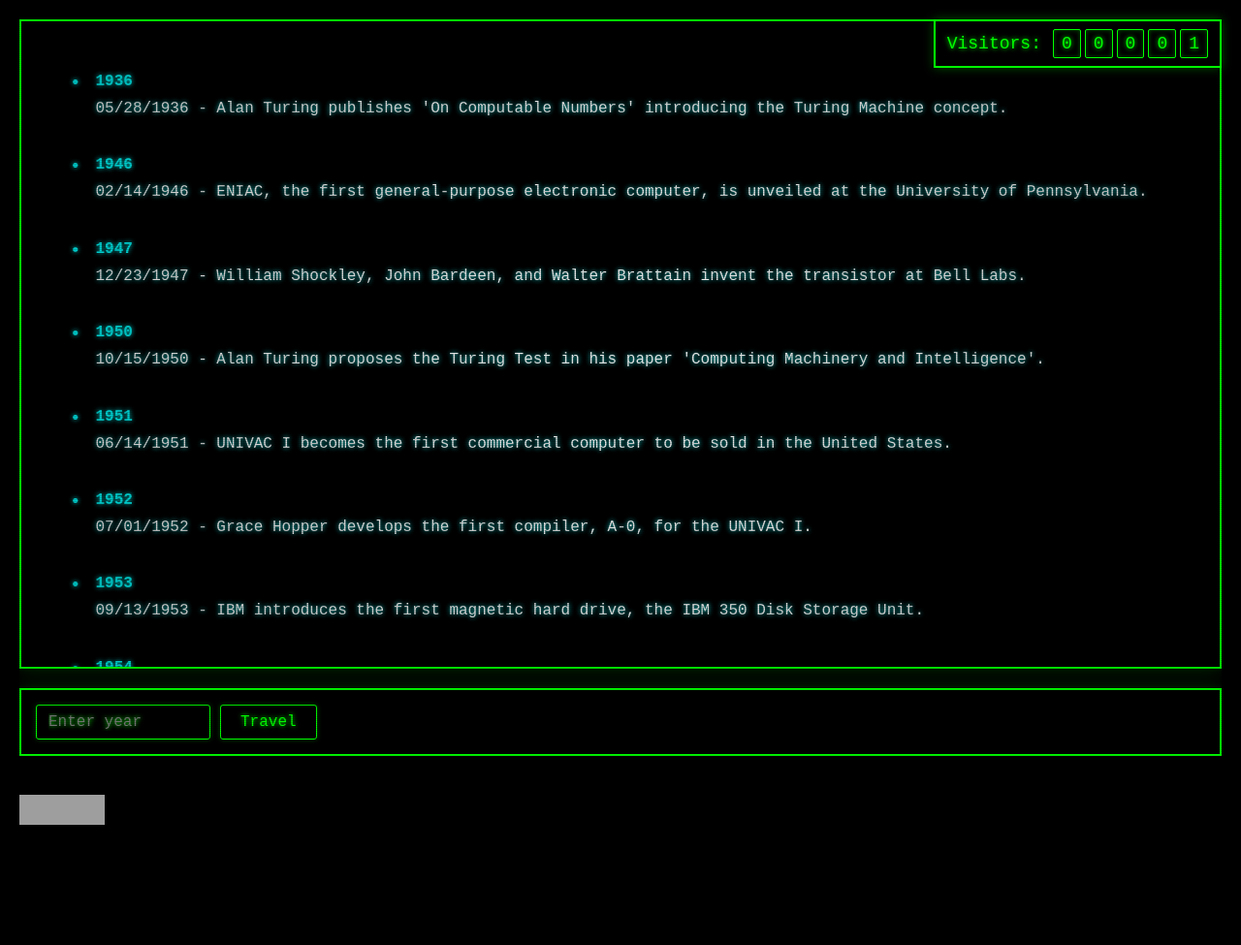
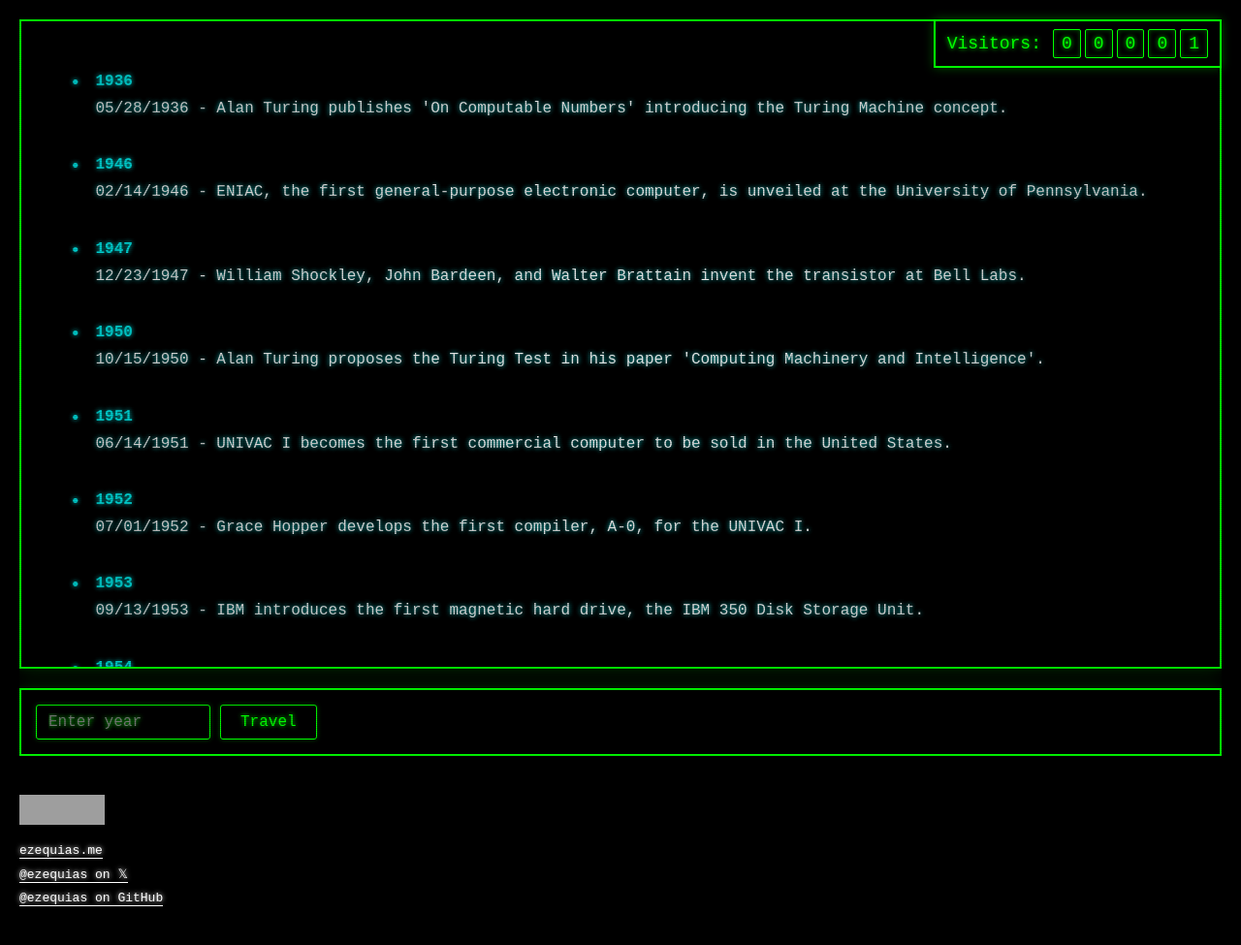
Before and after one commit to ezequiasaramburu/time-machine, a plain HTML site: page index.html in a window 1280 px wide. Shown: the whole page at 97% size. Before the commit the page ends 895 px from the top, so only its background shows below. Drawn offline with Linux system fonts and the light colour scheme; grey boxes are pictures that could not be loaded.

Commit message:
update footer links styles

```diff
--- a/index.html
+++ b/index.html
@@ -17,9 +17,16 @@
         </div>
     </div>
     <footer>
-        <a href="https://validator.w3.org/check?uri=referer">
-            <img src="https://www.w3.org/Icons/valid-html401" alt="Valid HTML!" height="31" width="88">
-        </a>
+        <div class="footer-content">
+            <a href="https://validator.w3.org/check?uri=referer" target="_blank">
+                <img src="https://www.w3.org/Icons/valid-html401" alt="Valid HTML!" height="31" width="88">
+            </a>
+            <div class="social-links">
+                <a href="https://ezequias.me" target="_blank">ezequias.me</a>
+                <a href="https://x.com/ezequias_dev" target="_blank">@ezequias on 𝕏</a>
+                <a href="https://github.com/ezequiasaramburu" target="_blank">@ezequias on GitHub</a>
+            </div>
+        </div>
     </footer>
     <script src="data.js"></script>
     <script src="script.js"></script>
--- a/styles.css
+++ b/styles.css
@@ -516,6 +516,27 @@
     margin-top: 20px;
 }
 
+.footer-content {
+    display: flex;
+    flex-direction: column;
+    align-items: flex-start;
+    gap: 15px;
+}
+
+.social-links {
+    display: flex;
+    flex-direction: column;
+    align-items: flex-start;
+    gap: 8px;
+}
+
+.social-links a {
+    color: #fff;
+    text-decoration: none;
+    text-shadow: 0 0 5px #ffff;
+    border-bottom: 1px solid #ffff;
+}
+
 footer img {
     transition: opacity 0.3s ease;
 }
```
